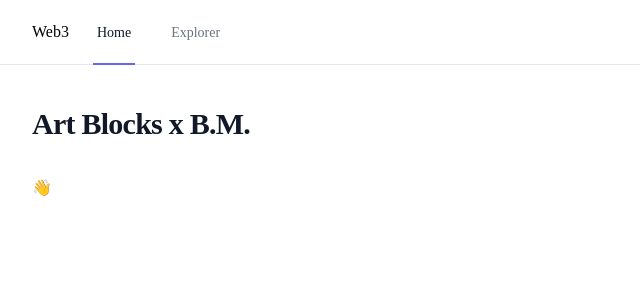
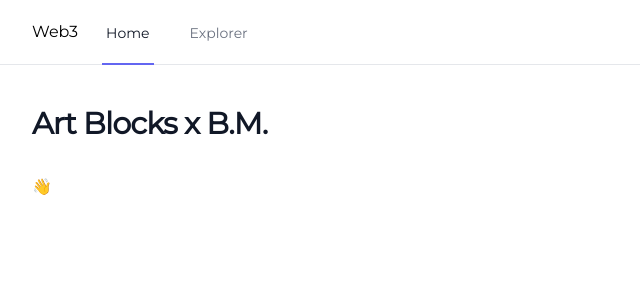
Before and after one commit to bartomolina/codart, a Next.js app: page / in a window 1280 px wide. Shown: the top 300 px of the page, without its empty margins (0-640 px from the left). Built offline with nearby package versions, Linux system fonts and the light colour scheme.

Commit message:
Fixed fonts

```diff
--- a/components/layout.tsx
+++ b/components/layout.tsx
@@ -1,9 +1,17 @@
 import { PropsWithChildren } from "react";
 import Nav from "./nav";
+import { Montserrat } from '@next/font/google';
+
+const montserrat = Montserrat({
+  weight: ["400"],
+  style: ["normal"],
+  subsets: ["latin"],
+  variable: '--font-montserrat',
+});
 
 const Layout = ({ children }: PropsWithChildren) => {
   return (
-    <div className="min-h-full">
+    <div className={`${montserrat.variable} font-sans min-h-full`}>
       <Nav />
       <div className="py-10">{children}</div>
     </div>
--- a/pages/_app.tsx
+++ b/pages/_app.tsx
@@ -8,6 +8,6 @@
       <Component {...pageProps} />
     </Layout>
   );
-}
+};
 
 export default App;
--- a/pages/index.tsx
+++ b/pages/index.tsx
@@ -1,12 +1,6 @@
 import Head from "next/head";
 import CollectionDetails from "../components/collection-details";
 import CollectionsList from "../components/collections";
-import { Inter } from '@next/font/google';
-
-const inter = Inter({
-  subsets: ['latin'],
-  variable: '--font-inter',
-});
 
 export default function Home() {
   return (
@@ -20,7 +14,7 @@
           <h1 className="text-3xl font-bold leading-tight tracking-tight text-gray-900">Art Blocks x B.M.</h1>
         </div>
       </header>
-      <main  className={`${inter.variable} font-sans`}>
+      <main>
         <div className="mx-auto max-w-7xl sm:px-6 lg:px-8">
           <div className="px-4 py-8 sm:px-0">
             👋
--- a/tailwind.config.js
+++ b/tailwind.config.js
@@ -1,3 +1,5 @@
+const { fontFamily } = require('tailwindcss/defaultTheme');
+
 /** @type {import('tailwindcss').Config} */
 module.exports = {
   content: [
@@ -8,7 +10,7 @@
   theme: {
     extend: {
       fontFamily: {
-        sans: ['var(--font-inter)']
+        sans: ['var(--font-montserrat)']
       },
     },
   },
```
